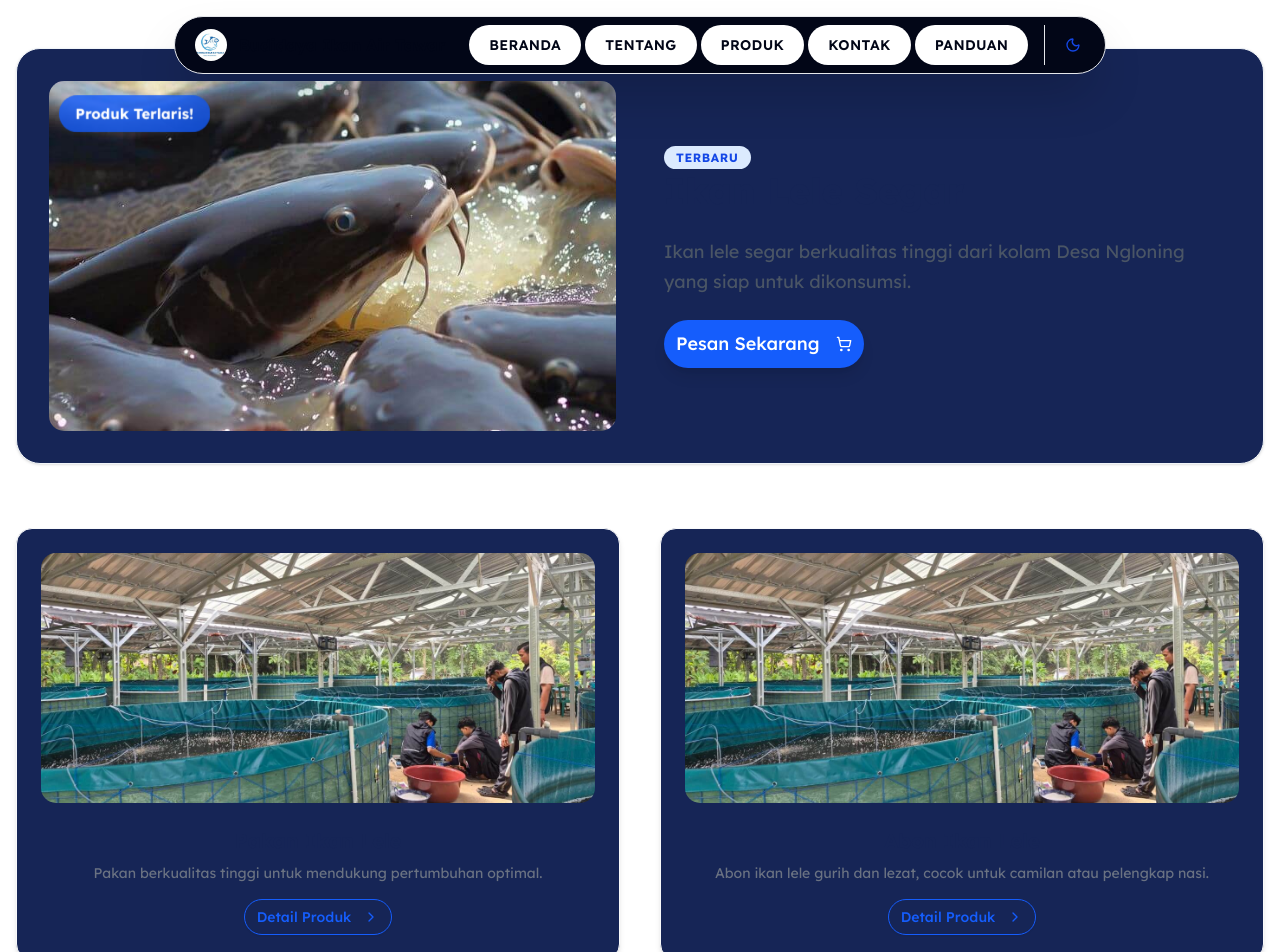
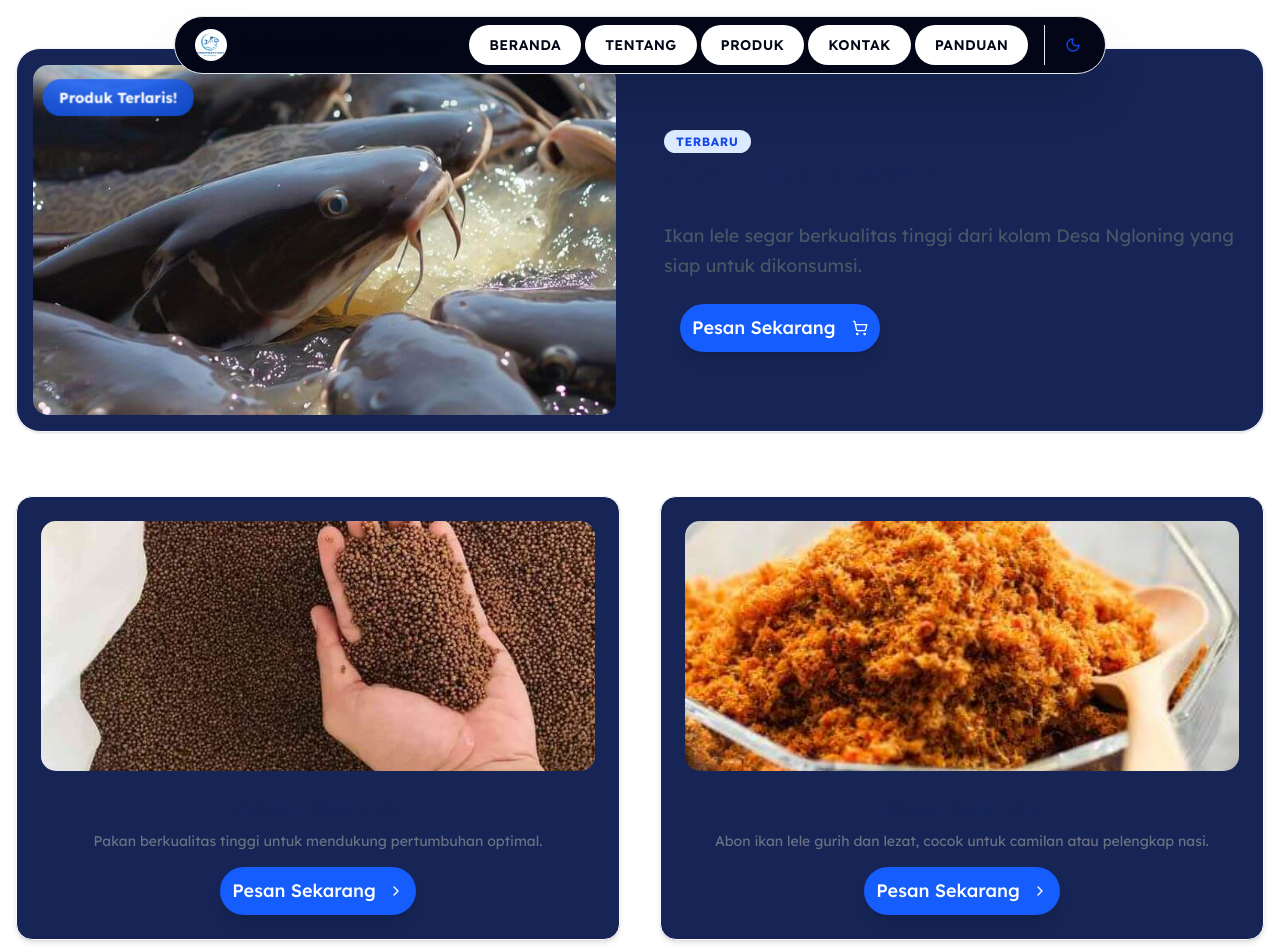
Before and after one commit to cardinaldeacre/KKN-Freshwater-Fish-Farm-Website, a React (Vite) app: page /produk in a window 1280 px wide. Shown: the top 952 px of the page. Built offline with nearby package versions, Linux system fonts and the light colour scheme; a web font is replaced by a local one.

Commit message:
init new image assset

```diff
--- a/src/components/Products.jsx
+++ b/src/components/Products.jsx
@@ -2,8 +2,8 @@ import { Button } from "@/components/ui/button";
 import TiltedCard from "@/components/ui/TiltedCard";
 import { ChevronRight, ShoppingCart } from "lucide-react";
 import imgLele from '@/assets/lele.jpg';
-import imgPakan from '@/assets/img_landscape.jpeg';
-import imgNila from '@/assets/img_landscape.jpeg';
+import imgPakan from '@/assets/pakan_lele.jpg';
+import imgAbon from '@/assets/abon_lele.jpg';
 
 export default function Products() {
     const products = [
@@ -22,7 +22,7 @@ export default function Products() {
         {
             title: "Abon Ikan Lele",
             description: "Abon ikan lele gurih dan lezat, cocok untuk camilan atau pelengkap nasi.",
-            image: imgNila,
+            image: imgAbon,
             isFeatured: false
         }
     ];
@@ -31,7 +31,7 @@ export default function Products() {
         <section className=" transition-colors duration-500">
 
             <div className="container mx-auto px-4 py-12">
-                <div className="flex flex-col lg:flex-row items-center gap-12 bg-blue-950 rounded-3xl p-8 mb-16 shadow-sm border border-slate-100 dark:border-blue-900/30">
+                <div className="flex flex-col lg:flex-row items-center gap-12 bg-blue-950 rounded-3xl p-4  mb-16 shadow-sm border border-slate-100 dark:border-blue-900/30">
                     <div className="w-full lg:w-1/2 flex justify-center">
                         <TiltedCard
                             imageSrc={products[0].image}
@@ -63,7 +63,11 @@ export default function Products() {
                             {products[0].description}
                         </p>
                         <div className="flex flex-wrap justify-center lg:justify-start gap-4">
-                            <Button className="bg-blue-600 hover:bg-blue-700 text-white px-8 py-6 rounded-full text-lg shadow-lg">
+                            <a href=""></a>
+                            <Button
+                                className="bg-blue-600 hover:bg-blue-700 text-white px-8 py-6 rounded-full text-lg shadow-lg"
+                                onClick={() => window.open('https://wa.me/+6281330774174?text=Halo%20Pengelola%20Budiya%20Ikan%20Air%20Tawar%20Desa%20Ngloning%2C%20saya%20tertarik%20untuk%20memesan%20ikan%20segar%20untuk%20keperluan%20dagang%2Frestoran%20saya.%20Bisa%20minta%20info%20harga%20terbarunya%3F', '_blank')}
+                            >
                                 Pesan Sekarang
                                 <ShoppingCart className="ml-2 h-5 w-5" />
                             </Button>
@@ -89,8 +93,11 @@ export default function Products() {
                             </div>
                             <h4 className="text-xl font-bold text-blue-950 dark:text-white mb-2">{product.title}</h4>
                             <p className="text-gray-500 dark:text-gray-400 text-sm text-center mb-4">{product.description}</p>
-                            <Button variant="outline" className="rounded-full border-blue-600 text-blue-600 hover:bg-blue-50">
-                                Detail Produk
+                            <Button
+                                className="bg-blue-600 hover:bg-blue-700 text-white px-8 py-6 rounded-full text-lg shadow-lg"
+                                onClick={() => window.open('https://wa.me/+6281330774174?text=Halo%20Pengelola%20Budiya%20Ikan%20Air%20Tawar%20Desa%20Ngloning%2C%20saya%20tertarik%20untuk%20memesan%20ikan%20segar%20untuk%20keperluan%20dagang%2Frestoran%20saya.%20Bisa%20minta%20info%20harga%20terbarunya%3F', '_blank')}
+                            >
+                                Pesan Sekarang
                                 <ChevronRight className="ml-1 h-4 w-4" />
                             </Button>
                         </div>
```
Also changed, not shown: src/assets/abon_lele.jpg (added), src/assets/pakan_lele.jpg (added).
